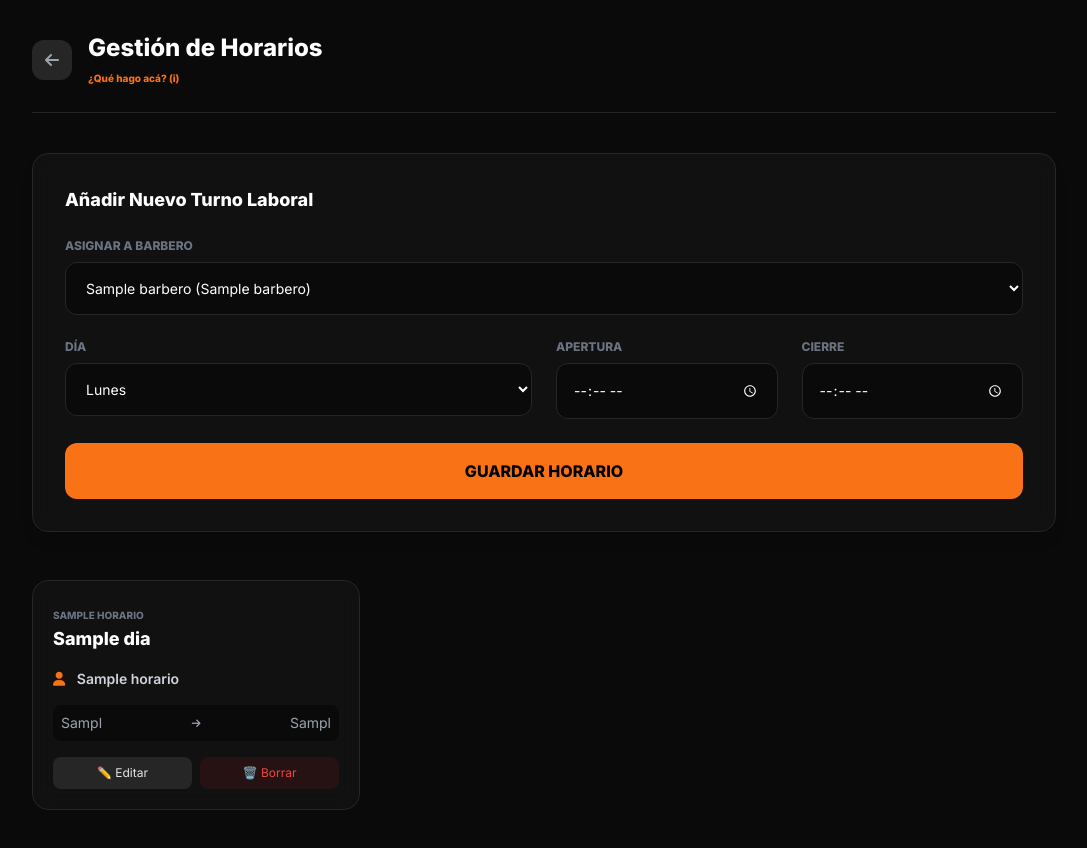
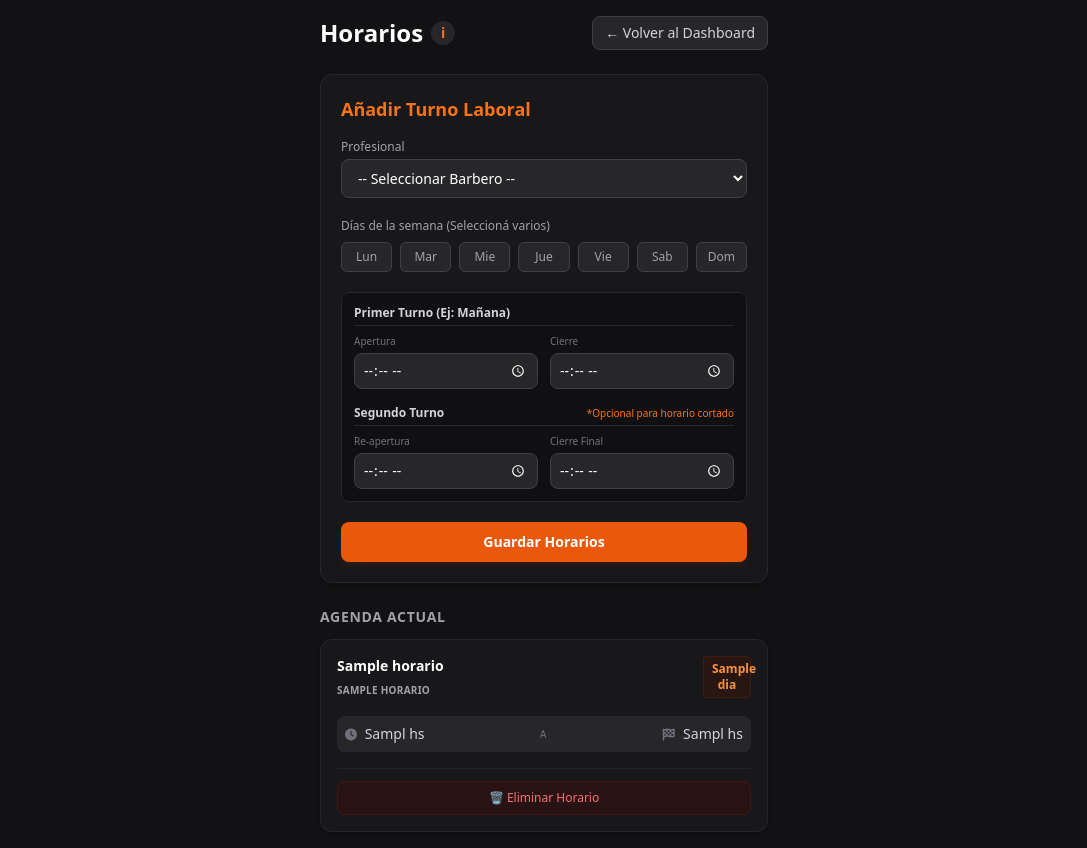
Before and after one commit to ventasmedinsur19-tech/bookbarber-v2, a Node server app: template views/horarios.ejs in a window 1280 px wide. Shown: the whole page, without its empty margins (96-1183 px from the left). Before the commit the page ends 810 px from the top, so only its background shows below. Run offline with Node 20, Linux system fonts and the light colour scheme; the template is opened without the code that fills it: most values are stand-ins (such as "Sample title", 1, 10 or a date in 2020); some libraries are stand-ins or nearby versions.

Commit message:
Update horarios.ejs

```diff
--- a/views/horarios.ejs
+++ b/views/horarios.ejs
@@ -3,132 +3,164 @@
 <head>
   <meta charset="UTF-8">
   <meta name="viewport" content="width=device-width, initial-scale=1.0">
-    <title>Horarios | BookBarber Online</title>
+  <title>Horarios - BookBarber</title>
   <script src="https://cdn.tailwindcss.com"></script>
-    <link rel="stylesheet" href="https://cdnjs.cloudflare.com/ajax/libs/font-awesome/6.4.0/css/all.min.css">
-    <link href="https://fonts.googleapis.com/css2?family=Inter:wght@300;400;600;800&display=swap" rel="stylesheet">
-    <script>
-        tailwind.config = {
-            theme: {
-                extend: {
-                    fontFamily: { sans: ['Inter', 'sans-serif'] },
-                    colors: {
-                        bbDark: '#0a0a0a',
-                        bbCard: '#141414',
-                        bbBorder: '#262626',
-                        bbAccent: '#f97316'
+  <link rel="stylesheet" href="https://cdnjs.cloudflare.com/ajax/libs/font-awesome/6.0.0/css/all.min.css">
+  <style>
+    body { background-color: #121214; color: #e1e1e6; }
+    /* Ocultar checkbox nativo pero mantener funcionalidad */
+    input[type="checkbox"]:checked + div {
+      background-color: #ea580c; /* orange-600 */
+      border-color: #ea580c;
+      color: #fff;
     }
-                }
-            }
-        }
-    </script>
-    <style>
-        body { background-color: #0a0a0a; color: #e5e5e5; }
-        .glass-card { background: rgba(20, 20, 20, 0.7); backdrop-filter: blur(10px); border: 1px solid #262626; }
   </style>
 </head>
-<body class="font-sans antialiased min-h-screen p-4 md:p-8">
-    <div class="max-w-5xl mx-auto">
+<body class="p-4 min-h-screen font-sans">
 
-        <div class="flex items-center justify-between mb-10 border-b border-bbBorder pb-6">
-            <div class="flex items-center gap-4">
-                <a href="/dashboard" class="flex items-center justify-center w-10 h-10 rounded-xl bg-bbBorder text-gray-400 hover:text-bbAccent transition-all">
-                    <i class="fas fa-arrow-left"></i>
+  <div class="max-w-md mx-auto flex justify-between items-center mb-6">
+    <div class="flex items-center gap-2">
+      <h1 class="text-2xl font-bold text-white">Horarios</h1>
+      <button onclick="toggleInfoModal()" class="w-6 h-6 rounded-full bg-zinc-800 hover:bg-zinc-700 text-orange-500 font-bold text-sm flex items-center justify-center transition">
+        i
+      </button>
+    </div>
+    <a href="/dashboard" class="px-3 py-1.5 bg-zinc-800 hover:bg-zinc-700 text-sm text-zinc-300 font-medium rounded-lg transition border border-zinc-700">
+      ← Volver al Dashboard
     </a>
+  </div>
+
+  <div class="max-w-md mx-auto space-y-6">
+
+    <div id="infoModal" class="hidden bg-zinc-900 border border-orange-500/30 rounded-xl p-4 shadow-xl">
+      <div class="flex justify-between items-start mb-2">
+        <h3 class="text-orange-500 font-bold flex items-center gap-2">💡 ¿Qué hacer en esta sección?</h3>
+        <button onclick="toggleInfoModal()" class="text-zinc-400 hover:text-white font-bold">✕</button>
+      </div>
+      <p class="text-sm text-zinc-300 leading-relaxed">
+        Configurá la agenda de tus profesionales de forma rápida. Podés seleccionar varios días a la vez (ej: Lunes a Viernes) y armar horarios de corrido o cortados (mañana y tarde). Esto define cuándo tus clientes pueden reservar turnos.
+      </p>
+    </div>
+
+    <div class="bg-zinc-900 border border-zinc-800 p-5 rounded-xl shadow-lg">
+      <h2 class="text-lg font-semibold text-orange-500 mb-4">Añadir Turno Laboral</h2>
+      <form action="/horarios/guardar" method="POST" class="space-y-5">
+
         <div>
-                    <h1 class="text-2xl font-black text-white">Gestión de Horarios</h1>
-                    <button onclick="toggleInfoModal()" class="text-[10px] text-bbAccent font-bold hover:underline">¿Qué hago acá? (i)</button>
+          <label class="block text-xs font-medium text-zinc-400 mb-1">Profesional</label>
+          <% if (barberos.length === 0) { %>
+            <p class="text-red-400 text-xs bg-red-950/30 p-2 rounded border border-red-900/50">⚠️ Registrá al menos un profesional en la sección Staff primero.</p>
+          <% } else { %>
+            <select name="barbero_id" required class="w-full bg-zinc-800 border border-zinc-700 rounded-lg px-3 py-2 text-white text-sm focus:outline-none focus:border-orange-500">
+              <option value="" disabled selected>-- Seleccionar Barbero --</option>
+              <% barberos.forEach(b => { %>
+                <option value="<%= b.id %>"><%= b.nombre %> (<%= b.sucursal_nombre %>)</option>
+              <% }) %>
+            </select>
+          <% } %>
+        </div>
+
+        <div>
+          <label class="block text-xs font-medium text-zinc-400 mb-2">Días de la semana (Seleccioná varios)</label>
+          <div class="grid grid-cols-4 gap-2 sm:grid-cols-7">
+            <% ['Lun', 'Mar', 'Mie', 'Jue', 'Vie', 'Sab', 'Dom'].forEach(dia => { %>
+              <label class="cursor-pointer text-center">
+                <input type="checkbox" name="dias[]" value="<%= dia %>" class="peer hidden">
+                <div class="w-full py-1.5 rounded-md bg-zinc-800 border border-zinc-700 text-zinc-400 text-xs font-medium transition-all peer-checked:bg-orange-600 peer-checked:text-white peer-checked:border-orange-500">
+                  <%= dia %>
+                </div>
+              </label>
+            <% }) %>
+          </div>
+        </div>
+
+        <div class="space-y-4 bg-zinc-950/50 p-3 rounded-lg border border-zinc-800">
+
+          <div>
+            <label class="block text-xs font-bold text-zinc-300 mb-2 border-b border-zinc-800 pb-1">Primer Turno (Ej: Mañana)</label>
+            <div class="flex items-center gap-3">
+              <div class="flex-1">
+                <label class="block text-[10px] text-zinc-500 mb-1">Apertura</label>
+                <input type="time" name="inicio_1" required class="w-full bg-zinc-800 border border-zinc-700 rounded-lg px-2 py-1.5 text-white text-sm focus:outline-none focus:border-orange-500" style="color-scheme: dark;">
+              </div>
+              <div class="flex-1">
+                <label class="block text-[10px] text-zinc-500 mb-1">Cierre</label>
+                <input type="time" name="fin_1" required class="w-full bg-zinc-800 border border-zinc-700 rounded-lg px-2 py-1.5 text-white text-sm focus:outline-none focus:border-orange-500" style="color-scheme: dark;">
               </div>
             </div>
           </div>
 
-        <div id="infoModal" class="hidden glass-card p-4 rounded-xl border border-bbAccent/30 mb-8">
-            <h3 class="text-bbAccent font-bold mb-2">💡 ¿Cómo funciona?</h3>
-            <p class="text-sm text-gray-400">Definí el horario de atención para cada profesional. Esto permitirá que los clientes vean disponibilidad real al momento de reservar. Podés editar o borrar turnos laborales existentes en cualquier momento.</p>
+          <div>
+            <label class="block text-xs font-bold text-zinc-300 mb-2 border-b border-zinc-800 pb-1 flex justify-between">
+              Segundo Turno
+              <span class="text-[10px] text-orange-500 font-normal">*Opcional para horario cortado</span>
+            </label>
+            <div class="flex items-center gap-3">
+              <div class="flex-1">
+                <label class="block text-[10px] text-zinc-500 mb-1">Re-apertura</label>
+                <input type="time" name="inicio_2" class="w-full bg-zinc-800 border border-zinc-700 rounded-lg px-2 py-1.5 text-white text-sm focus:outline-none focus:border-orange-500" style="color-scheme: dark;">
+              </div>
+              <div class="flex-1">
+                <label class="block text-[10px] text-zinc-500 mb-1">Cierre Final</label>
+                <input type="time" name="fin_2" class="w-full bg-zinc-800 border border-zinc-700 rounded-lg px-2 py-1.5 text-white text-sm focus:outline-none focus:border-orange-500" style="color-scheme: dark;">
+              </div>
+            </div>
           </div>
 
-        <div class="glass-card p-6 md:p-8 rounded-2xl mb-12 shadow-lg">
-            <h2 class="text-lg font-bold text-white mb-6">Añadir Nuevo Turno Laboral</h2>
-            <form action="/horarios/guardar" method="POST" class="grid grid-cols-1 md:grid-cols-4 gap-6">
-                <div class="md:col-span-4">
-                    <label class="block text-xs text-gray-500 mb-2 font-bold uppercase">Asignar a Barbero</label>
-                    <select name="barbero_id" required class="w-full bg-bbDark border border-bbBorder rounded-xl p-4 text-sm text-white focus:border-bbAccent outline-none">
-                        <% barberos.forEach(b => { %>
-                            <option value="<%= b.id %>"><%= b.nombre %> (<%= b.sucursal_nombre %>)</option>
-                        <% }) %>
-                    </select>
         </div>
-                <div class="md:col-span-2">
-                    <label class="block text-xs text-gray-500 mb-2 font-bold uppercase">Día</label>
-                    <select name="dia" required class="w-full bg-bbDark border border-bbBorder rounded-xl p-4 text-sm text-white focus:border-bbAccent outline-none">
-                        <option value="Lunes">Lunes</option><option value="Martes">Martes</option>
-                        <option value="Miércoles">Miércoles</option><option value="Jueves">Jueves</option>
-                        <option value="Viernes">Viernes</option><option value="Sábado">Sábado</option><option value="Domingo">Domingo</option>
-                    </select>
-                </div>
-                <div>
-                    <label class="block text-xs text-gray-500 mb-2 font-bold uppercase">Apertura</label>
-                    <input type="time" name="hora_inicio" required class="w-full bg-bbDark border border-bbBorder rounded-xl p-4 text-sm text-white focus:border-bbAccent outline-none" style="color-scheme: dark;">
-                </div>
-                <div>
-                    <label class="block text-xs text-gray-500 mb-2 font-bold uppercase">Cierre</label>
-                    <input type="time" name="hora_fin" required class="w-full bg-bbDark border border-bbBorder rounded-xl p-4 text-sm text-white focus:border-bbAccent outline-none" style="color-scheme: dark;">
-                </div>
-                <button type="submit" class="md:col-span-4 bg-bbAccent text-black font-black uppercase py-4 rounded-xl hover:bg-orange-600 transition-all">Guardar Horario</button>
+
+        <button type="submit" class="w-full bg-orange-600 hover:bg-orange-500 text-white font-semibold py-2.5 rounded-lg transition text-sm shadow-md shadow-orange-900/20" <%= barberos.length === 0 ? 'disabled' : '' %>>
+          Guardar Horarios
+        </button>
       </form>
     </div>
 
-        <div class="grid grid-cols-1 sm:grid-cols-2 lg:grid-cols-3 gap-5">
+    <div class="space-y-3">
+      <h2 class="text-sm font-semibold text-zinc-400 tracking-wider uppercase mb-1">Agenda Actual</h2>
+
+      <% if (horarios.length === 0) { %>
+        <p class="text-zinc-500 text-sm italic text-center py-4">No hay horarios configurados todavía.</p>
+      <% } else { %>
+        <div class="grid grid-cols-1 gap-3">
           <% horarios.forEach(h => { %>
-                <div class="glass-card p-5 rounded-2xl relative">
-                    <span class="text-[10px] text-gray-500 font-bold uppercase"><%= h.sucursal_nombre %></span>
-                    <h4 class="font-black text-white text-lg mb-4"><%= h.dia %></h4>
-                    <p class="text-sm text-gray-300 font-semibold mb-4"><i class="fas fa-user text-bbAccent mr-2"></i> <%= h.barbero_nombre %></p>
-                    <div class="flex items-center justify-between text-sm text-gray-400 mb-4 bg-bbDark p-2 rounded-lg">
-                        <span><%= h.hora_inicio.substring(0,5) %></span>
-                        <i class="fas fa-arrow-right text-[10px]"></i>
-                        <span><%= h.hora_fin.substring(0,5) %></span>
+            <div class="bg-zinc-900 border border-zinc-800 rounded-xl p-4 flex flex-col gap-2 shadow-md">
+              <div class="flex justify-between items-start">
+                <div>
+                  <h3 class="font-bold text-white text-sm"><%= h.barbero_nombre %></h3>
+                  <span class="inline-block mt-1 text-[10px] font-bold tracking-wide uppercase text-zinc-400">
+                    <%= h.sucursal_nombre %>
+                  </span>
                 </div>
-                    <div class="flex gap-2">
-                        <button onclick="openEditModal('<%= h.id %>', '<%= h.dia %>', '<%= h.hora_inicio %>', '<%= h.hora_fin %>')" class="flex-1 bg-bbBorder py-2 rounded-lg text-xs hover:bg-zinc-700">✏️ Editar</button>
-                        <form action="/horarios/eliminar/<%= h.id %>" method="POST" class="flex-1" onsubmit="return confirm('¿Eliminar este horario?');">
-                            <button type="submit" class="w-full bg-red-900/20 text-red-500 py-2 rounded-lg text-xs hover:bg-red-900/40">🗑️ Borrar</button>
+                <span class="bg-orange-950/40 text-orange-400 border border-orange-900/30 px-2 py-1 rounded text-xs font-bold w-12 text-center">
+                  <%= h.dia %>
+                </span>
+              </div>
+
+              <div class="bg-zinc-800 rounded-lg p-2 mt-2 flex justify-between items-center text-sm text-zinc-300">
+                <span><i class="fas fa-clock text-zinc-500 mr-1 text-xs"></i> <%= h.hora_inicio.substring(0,5) %> hs</span>
+                <span class="text-zinc-500 text-[10px] uppercase">a</span>
+                <span><i class="fas fa-flag-checkered text-zinc-500 mr-1 text-xs"></i> <%= h.hora_fin.substring(0,5) %> hs</span>
+              </div>
+
+              <div class="flex gap-2 border-t border-zinc-800/80 pt-3 mt-2">
+                <form action="/horarios/eliminar/<%= h.id %>" method="POST" class="w-full" onsubmit="return confirm('¿Seguro que querés eliminar este turno de la agenda?');">
+                  <button type="submit" class="w-full bg-red-950/40 hover:bg-red-900/40 text-red-400 border border-red-900/30 text-xs py-2 rounded-lg font-medium transition">
+                    🗑️ Eliminar Horario
+                  </button>
                 </form>
               </div>
             </div>
           <% }) %>
         </div>
-    </div>
-
-    <div id="editModal" class="hidden fixed inset-0 bg-black/80 flex items-center justify-center p-4 z-50">
-        <div class="glass-card p-6 rounded-2xl w-full max-w-sm">
-            <h3 class="font-bold text-white mb-4">Editar Horario</h3>
-            <form id="editForm" method="POST" class="space-y-4">
-                <select name="dia" id="editDia" class="w-full bg-bbDark border border-bbBorder p-3 rounded-lg text-white">
-                    <option value="Lunes">Lunes</option><option value="Martes">Martes</option>
-                    <option value="Miércoles">Miércoles</option><option value="Jueves">Jueves</option>
-                    <option value="Viernes">Viernes</option><option value="Sábado">Sábado</option><option value="Domingo">Domingo</option>
-                </select>
-                <input type="time" name="hora_inicio" id="editInicio" class="w-full bg-bbDark border border-bbBorder p-3 rounded-lg text-white" style="color-scheme: dark;">
-                <input type="time" name="hora_fin" id="editFin" class="w-full bg-bbDark border border-bbBorder p-3 rounded-lg text-white" style="color-scheme: dark;">
-                <div class="flex gap-2">
-                    <button type="button" onclick="closeEditModal()" class="flex-1 bg-bbBorder py-2 rounded-lg">Cancelar</button>
-                    <button type="submit" class="flex-1 bg-bbAccent py-2 rounded-lg text-black font-bold">Actualizar</button>
-                </div>
-            </form>
+      <% } %>
     </div>
   </div>
 
   <script>
-        function toggleInfoModal() { document.getElementById('infoModal').classList.toggle('hidden'); }
-        function openEditModal(id, dia, inicio, fin) {
-            document.getElementById('editForm').action = `/horarios/editar/${id}`;
-            document.getElementById('editDia').value = dia;
-            document.getElementById('editInicio').value = inicio.substring(0,5);
-            document.getElementById('editFin').value = fin.substring(0,5);
-            document.getElementById('editModal').classList.remove('hidden');
+    function toggleInfoModal() {
+      const modal = document.getElementById('infoModal');
+      modal.classList.toggle('hidden');
     }
-        function closeEditModal() { document.getElementById('editModal').classList.add('hidden'); }
   </script>
 </body>
 </html>
```
Lines whose indentation alone changed are shown as unchanged.
